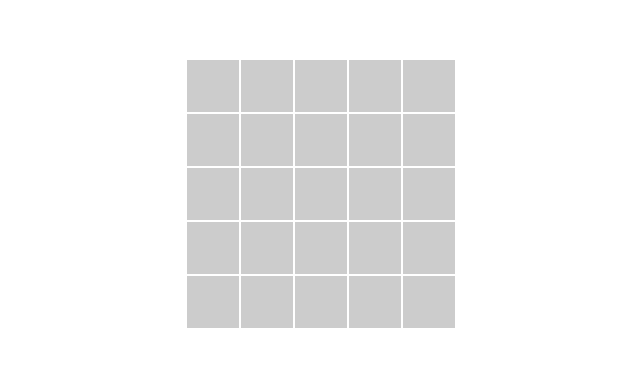
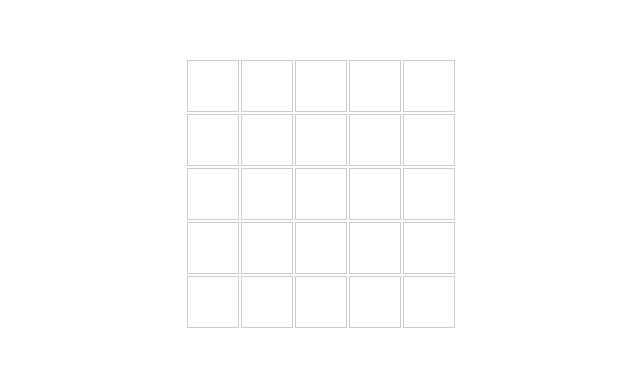
Before and after one commit to bulkinhrust/jackal, a React (Create React App) app: page / in a window 1280 px wide. Shown: the part 206-572 px from the top of the page, without its empty margins (319-959 px from the left). Built offline with nearby package versions, Linux system fonts and the light colour scheme; the HTML template or start-up script is replaced by a standard one.

Commit message:
Убрала клетку в отдельный компонент, добавила компонент пирата

```diff
--- a/src/components/App/App.tsx
+++ b/src/components/App/App.tsx
@@ -1,26 +1,14 @@
 import React, { useEffect, useState } from 'react';
-import clsx from 'clsx';
 
 import classes from './App.module.scss';
-
-type FieldParams = {
-  place: string,
-  value: number,
-  isClosed: boolean,
-};
-type Field = FieldParams[];
+import Cell from '../Cell';
+import { Field } from '../../types/Field';
 
 const SIZE = 5;
 const TREASURE = 8; // 1
-const CROCODILE = 2; // -1
+const CANNIBAL = 2; // -1
 
-const style: { [key: string]: string } = {
-  '-1': 'crocodile',
-  '0': 'none',
-  '1': 'treasure'
-};
-
-const fillByValue = (fieldsNumber: number, value: number, fieldArray: Field) => {
+const fillByValue = (fieldsNumber: number, value: number, fieldArray: Field[]) => {
   for (let i = 0; i < fieldsNumber;) {
     const x = Math.floor(Math.random() * SIZE);
     const y = Math.floor(Math.random() * SIZE);
@@ -38,43 +26,25 @@ const fillByValue = (fieldsNumber: number, value: number, fieldArray: Field) =>
 };
 
 const App: React.FC = () => {
-  const [map, setMap] = useState<Field>([]);
+  const [map, setMap] = useState<Field[]>([]);
 
   useEffect(() => {
-    console.log('field start');
-    let result: Field = new Array(SIZE * SIZE).fill(0).map((_, key) => ({
+    let result: Field[] = new Array(SIZE * SIZE).fill(0).map((_, key) => ({
       place: `${key}`,
       value: 0,
       isClosed: true,
     }));
     // наполнение поля сокровищами
     fillByValue(TREASURE, 1, result);
-    // наполнение поля крокодилами
-    fillByValue(CROCODILE, -1, result);
+    // наполнение поля людоедами
+    fillByValue(CANNIBAL, -1, result);
     setMap(result);
   }, []);
 
-  const handleFieldOpen = (place: string) => {
-    setMap(map.map((field) => field.place === place
-      ? { ...field, isClosed: false }
-      : field
-    ));
-  };
-
   return (
     <div className={classes.component}>
-      {map.map(({ place, value, isClosed,  }) => (
-        <div
-          key={place}
-          id={place}
-          className={clsx(
-            classes[style[`${value}`]],
-            classes[isClosed ? 'closed' : ''],
-          )}
-          onClick={() => handleFieldOpen(place)}
-        >
-          {isClosed ? '' : value}
-        </div>
+      {map.map((field) => (
+        <Cell key={field.place} field={field} />
       ))}
     </div>
   );
--- /dev/null
+++ b/src/components/Cell/Cell.tsx
@@ -0,0 +1,36 @@
+import React from 'react';
+import clsx from 'clsx';
+
+import classes from './Cell.module.scss';
+import { Field } from '../../types/Field';
+
+type Props = {
+  field: Field,
+};
+
+const style: { [key: string]: string } = {
+  '-1': 'crocodile',
+  '0': 'none',
+  '1': 'treasure'
+};
+
+const Cell: React.FC<Props> = (props) => {
+  const {
+    field: { place, value, isClosed },
+  } = props;
+
+  return (
+    <div
+      key={place}
+      id={place}
+      className={clsx(
+        classes[style[`${value}`]],
+        classes[isClosed ? 'closed' : ''],
+      )}
+    >
+      {isClosed ? '' : value}
+    </div>
+  );
+};
+
+export default Cell;
--- /dev/null
+++ b/src/components/Cell/index.ts
@@ -0,0 +1 @@
+export { default } from './Cell';
--- /dev/null
+++ b/src/components/Pirate/index.ts
@@ -0,0 +1 @@
+export { default } from './Pirate';
--- /dev/null
+++ b/src/types/Field.ts
@@ -0,0 +1,5 @@
+export type Field = {
+  place: string,
+  value: number,
+  isClosed: boolean,
+};
```
Also changed, not shown: src/components/Pirate/Pirate.tsx (added, +17 -0 lines), src/components/Cell/Cell.module.scss (added), src/components/Pirate/Pirate.module.scss (added), 1 other file (tests, documents, lock files or other folders).
